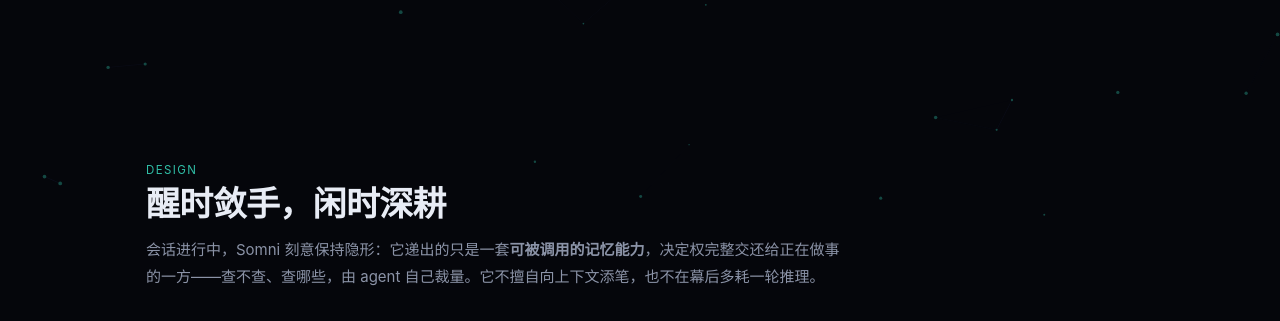
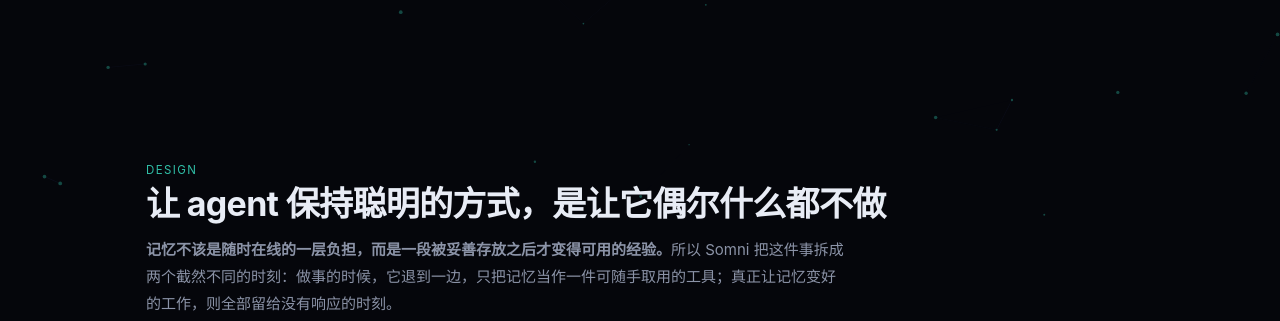
Before and after one commit to liuqingman/dsh-somni, a website: page docs/index.html in a window 1280 px wide. Shown: the part 551-872 px from the top of the page. Drawn offline with Linux system fonts and the light colour scheme.

Commit message:
docs(site): §how 换成第一眼即抓人的主张句

```diff
--- a/docs/index.html
+++ b/docs/index.html
@@ -110,9 +110,8 @@ footer a{color:var(--dim)}
 
 <section id="how" class="reveal">
   <div class="tag">Design</div>
-  <h2>醒时敛手，闲时深耕</h2>
-  <p class="lead">会话进行中，Somni 刻意保持隐形：它递出的只是一套<b>可被调用的记忆能力</b>，决定权完整交还给正在做事的一方——查不查、查哪些，由 agent 自己裁量。它不擅自向上下文添笔，也不在幕后多耗一轮推理。</p>
-  <p class="lead">真正耗费心力的工序被整体后置。提炼、修订、淘汰、连接，这一串动作需要一以贯之的专注，因此只在 agent 无事萦怀时开启：从当天的第一缕痕迹读到最后一条，一次做透，既不切碎了掺进工作节律，也不与之争夺同一分钟。</p>
+  <h2>让 agent 保持聪明的方式，是让它偶尔什么都不做</h2>
+  <p class="lead"><b>记忆不该是随时在线的一层负担，而是一段被妥善存放之后才变得可用的经验。</b>所以 Somni 把这件事拆成两个截然不同的时刻：做事的时候，它退到一边，只把记忆当作一件可随手取用的工具；真正让记忆变好的工作，则全部留给没有响应的时刻。</p>
   <div class="grid g2" style="margin-top:26px">
     <div class="card"><h3>醒时 · 敛手</h3><p>要回忆时伸手即得，不需要时安静如无物。主动权始终在 agent 一侧，取用不添一次等待。</p></div>
     <div class="card"><h3>闲时 · 深耕</h3><p>把散落的痕迹蒸馏成结论，以新证据顶替旧判断，舍去久无人问的积存，再将隐微的线索彼此串联——一气贯通，不与工作争时。</p></div>
```
